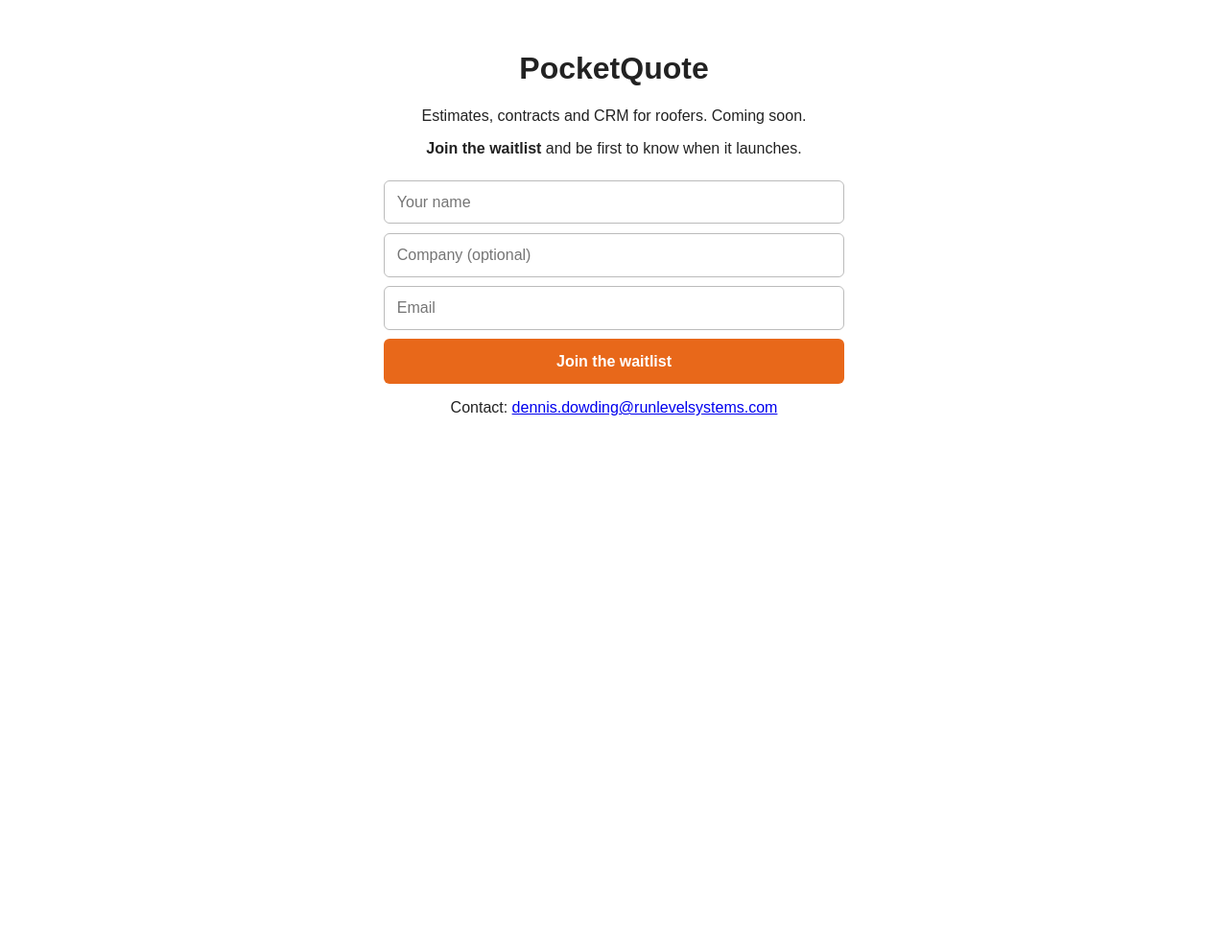
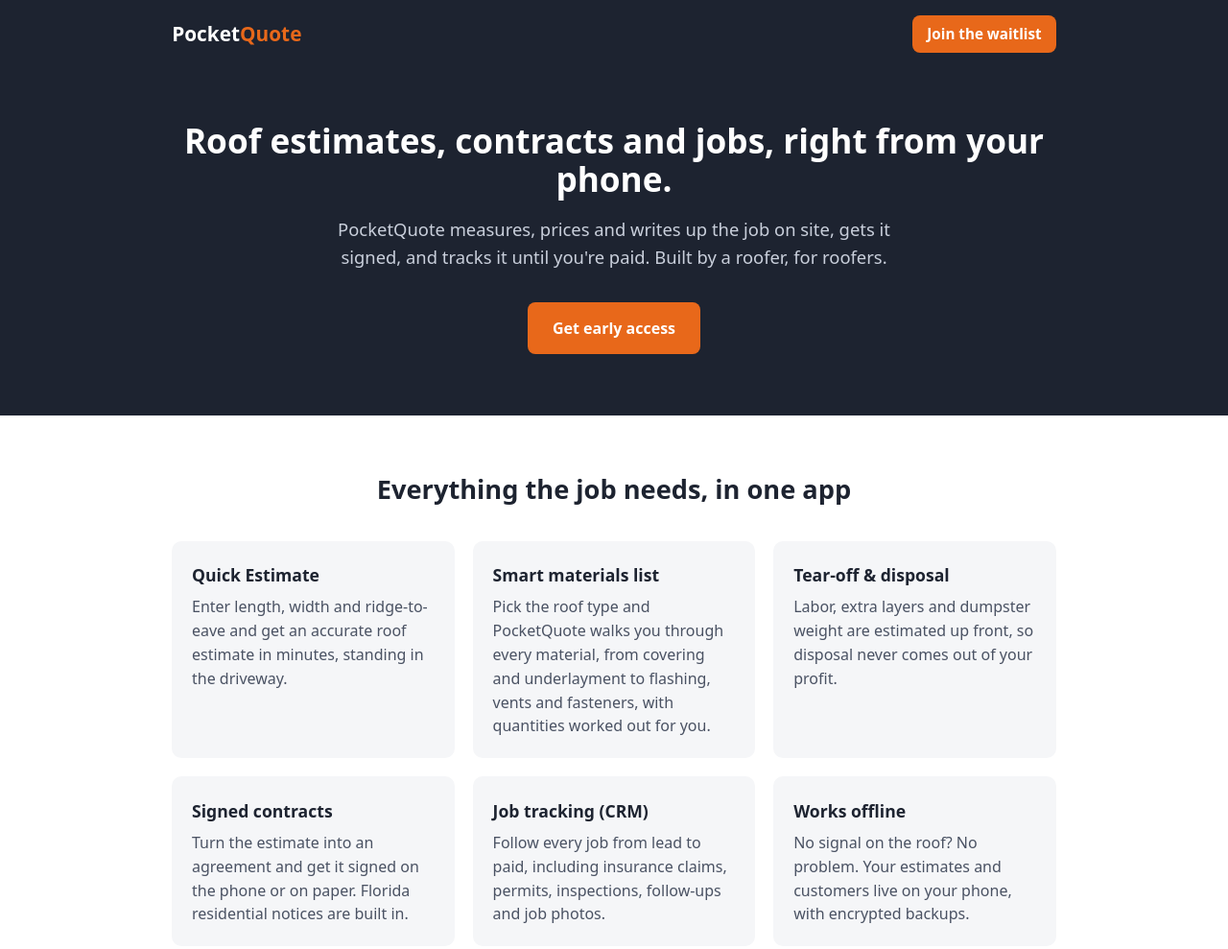
Before and after one commit to Dennismd1/getpocketquote-site, a plain HTML site: page index.html in a window 1280 px wide. Shown: the top 989 px of the page at 96% size. Before the commit the page ends 800 px from the top, so only its background shows below. Drawn offline with Linux system fonts and the light colour scheme.

Commit message:
Home page

```diff
--- a/index.html
+++ b/index.html
@@ -1,31 +1,96 @@
 <!DOCTYPE html>
 <html lang="en"><head><meta charset="utf-8">
 <meta name="viewport" content="width=device-width,initial-scale=1">
-<title>PocketQuote – Coming Soon</title>
+<title>PocketQuote – Estimates, Contracts &amp; CRM for Roofers</title>
+<meta name="description" content="PocketQuote is the roofing estimate, contract and job-tracking app built by a roofer. Join the waitlist.">
 <style>
-body{font-family:sans-serif;text-align:center;padding:2em 1em;max-width:480px;margin:auto;color:#222}
-form{display:flex;flex-direction:column;gap:.6em;margin-top:1.5em}
-input{padding:.8em;font-size:1em;border:1px solid #bbb;border-radius:6px}
-button{padding:.9em;font-size:1em;border:0;border-radius:6px;background:#e8681a;color:#fff;font-weight:bold}
+*{box-sizing:border-box}
+body{margin:0;font-family:system-ui,-apple-system,Segoe UI,Roboto,sans-serif;color:#1d2330;line-height:1.55}
+a{color:#e8681a}
+.wrap{max-width:960px;margin:auto;padding:0 1.2em}
+header{background:#1d2330;color:#fff}
+nav{display:flex;justify-content:space-between;align-items:center;padding:1em 0}
+.logo{font-weight:800;font-size:1.3em}.logo span{color:#e8681a}
+nav a.btn{padding:.5em 1em;font-size:.95em}
+.hero{padding:3em 0 4em;text-align:center}
+.hero h1{font-size:2.2em;line-height:1.15;margin:.2em 0}
+.hero p{font-size:1.15em;color:#c9cfdb;max-width:620px;margin:1em auto 1.8em}
+.btn{display:inline-block;background:#e8681a;color:#fff;text-decoration:none;font-weight:700;border-radius:8px;padding:.9em 1.6em;border:0;font-size:1em;cursor:pointer}
+section{padding:3.5em 0}
+h2{font-size:1.7em;text-align:center;margin:0 0 1.2em}
+.grid{display:grid;grid-template-columns:repeat(auto-fit,minmax(240px,1fr));gap:1.2em}
+.card{background:#f5f6f8;border-radius:10px;padding:1.3em}
+.card h3{margin:.1em 0 .4em;font-size:1.1em}
+.card p{margin:0;color:#4a5263}
+.steps{counter-reset:s}
+.steps .card h3:before{counter-increment:s;content:counter(s) ". ";color:#e8681a}
+.alt{background:#f5f6f8}.alt .card{background:#fff}
+.roofer{max-width:680px;margin:auto;text-align:center;font-size:1.1em}
+#waitlist{background:#1d2330;color:#fff;text-align:center}
+#waitlist p{color:#c9cfdb}
+form{display:flex;flex-direction:column;gap:.6em;max-width:420px;margin:1.5em auto 0}
+input{padding:.85em;font-size:1em;border:1px solid #555;border-radius:8px}
 .hp{position:absolute;left:-9999px}
-#msg{margin-top:1em;font-weight:bold}
+#msg{font-weight:700;margin-top:1em}
+footer{text-align:center;padding:2em 1em;color:#6b7385;font-size:.9em}
 </style></head>
 <body>
-<h1>PocketQuote</h1>
-<p>Estimates, contracts and CRM for roofers. Coming soon.</p>
-<p><strong>Join the waitlist</strong> and be first to know when it launches.</p>
+<header><div class="wrap">
+<nav><div class="logo">Pocket<span>Quote</span></div><a class="btn" href="#waitlist">Join the waitlist</a></nav>
+<div class="hero">
+<h1>Roof estimates, contracts and jobs, right from your phone.</h1>
+<p>PocketQuote measures, prices and writes up the job on site, gets it signed, and tracks it until you're paid. Built by a roofer, for roofers.</p>
+<a class="btn" href="#waitlist">Get early access</a>
+</div>
+</div></header>
+
+<section><div class="wrap">
+<h2>Everything the job needs, in one app</h2>
+<div class="grid">
+<div class="card"><h3>Quick Estimate</h3><p>Enter length, width and ridge-to-eave and get an accurate roof estimate in minutes, standing in the driveway.</p></div>
+<div class="card"><h3>Smart materials list</h3><p>Pick the roof type and PocketQuote walks you through every material, from covering and underlayment to flashing, vents and fasteners, with quantities worked out for you.</p></div>
+<div class="card"><h3>Tear-off &amp; disposal</h3><p>Labor, extra layers and dumpster weight are estimated up front, so disposal never comes out of your profit.</p></div>
+<div class="card"><h3>Signed contracts</h3><p>Turn the estimate into an agreement and get it signed on the phone or on paper. Florida residential notices are built in.</p></div>
+<div class="card"><h3>Job tracking (CRM)</h3><p>Follow every job from lead to paid, including insurance claims, permits, inspections, follow-ups and job photos.</p></div>
+<div class="card"><h3>Works offline</h3><p>No signal on the roof? No problem. Your estimates and customers live on your phone, with encrypted backups.</p></div>
+</div>
+</div></section>
+
+<section class="alt"><div class="wrap">
+<h2>How it works</h2>
+<div class="grid steps">
+<div class="card"><h3>Measure</h3><p>Add the customer and the roof's measurements on site.</p></div>
+<div class="card"><h3>Estimate</h3><p>PocketQuote builds the materials, labor and disposal lines. You set your prices.</p></div>
+<div class="card"><h3>Sign</h3><p>Send or print a clean, itemized estimate that becomes the signed contract.</p></div>
+<div class="card"><h3>Get paid</h3><p>Track the job through to the final invoice: one job, one estimate, one invoice.</p></div>
+</div>
+</div></section>
+
+<section><div class="wrap roofer">
+<h2>Made by someone who's been on the roof</h2>
+<p>PocketQuote was built by a roofer who got tired of estimating on scraps of paper and spreadsheets. Every feature comes from real jobs: real tear-offs, real materials, real customers.</p>
+</div></section>
+
+<section id="waitlist"><div class="wrap">
+<h2>Join the waitlist</h2>
+<p>PocketQuote is launching soon. Sign up and you'll be first to know.</p>
 <form action="/join.php" method="post">
 <input name="name" placeholder="Your name" maxlength="100">
 <input name="company" placeholder="Company (optional)" maxlength="100">
 <input name="email" type="email" placeholder="Email" required maxlength="200">
 <input class="hp" name="website" tabindex="-1" autocomplete="off">
-<button type="submit">Join the waitlist</button>
+<button class="btn" type="submit">Join the waitlist</button>
 </form>
 <p id="msg"></p>
-<p>Contact: <a href="mailto:dennis.dowding@runlevelsystems.com">dennis.dowding@runlevelsystems.com</a></p>
+</div></section>
+
+<footer>
+<p>Questions? <a href="mailto:dennis.dowding@runlevelsystems.com">dennis.dowding@runlevelsystems.com</a></p>
+<p>&copy; 2026 PocketQuote</p>
+</footer>
 <script>
 var q=location.search,m=document.getElementById('msg');
-if(q.indexOf('ok=1')>-1){m.textContent="Thanks! You're on the list.";m.style.color='green'}
-if(q.indexOf('e=1')>-1){m.textContent='Please enter a valid email.';m.style.color='red'}
+if(q.indexOf('ok=1')>-1){m.textContent="Thanks! You're on the list.";m.style.color='#4ade80';location.hash='waitlist'}
+if(q.indexOf('e=1')>-1){m.textContent='Please enter a valid email.';m.style.color='#f87171';location.hash='waitlist'}
 </script>
 </body></html>
```
